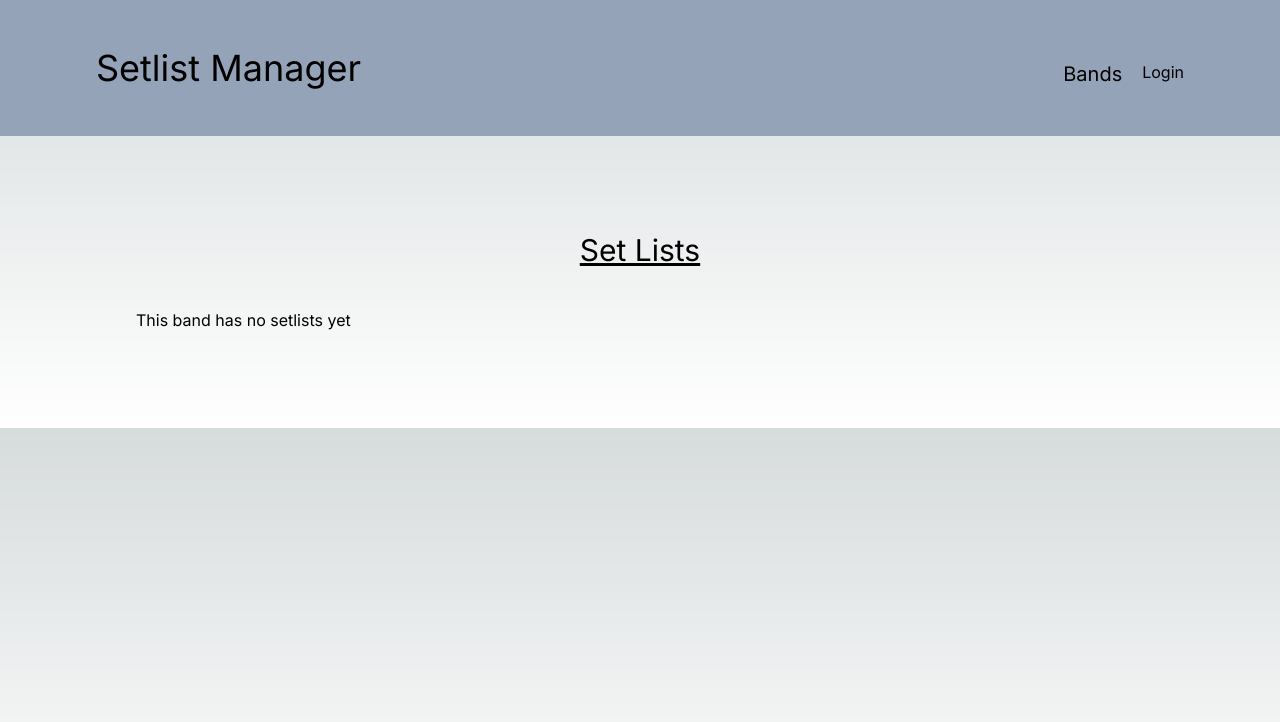
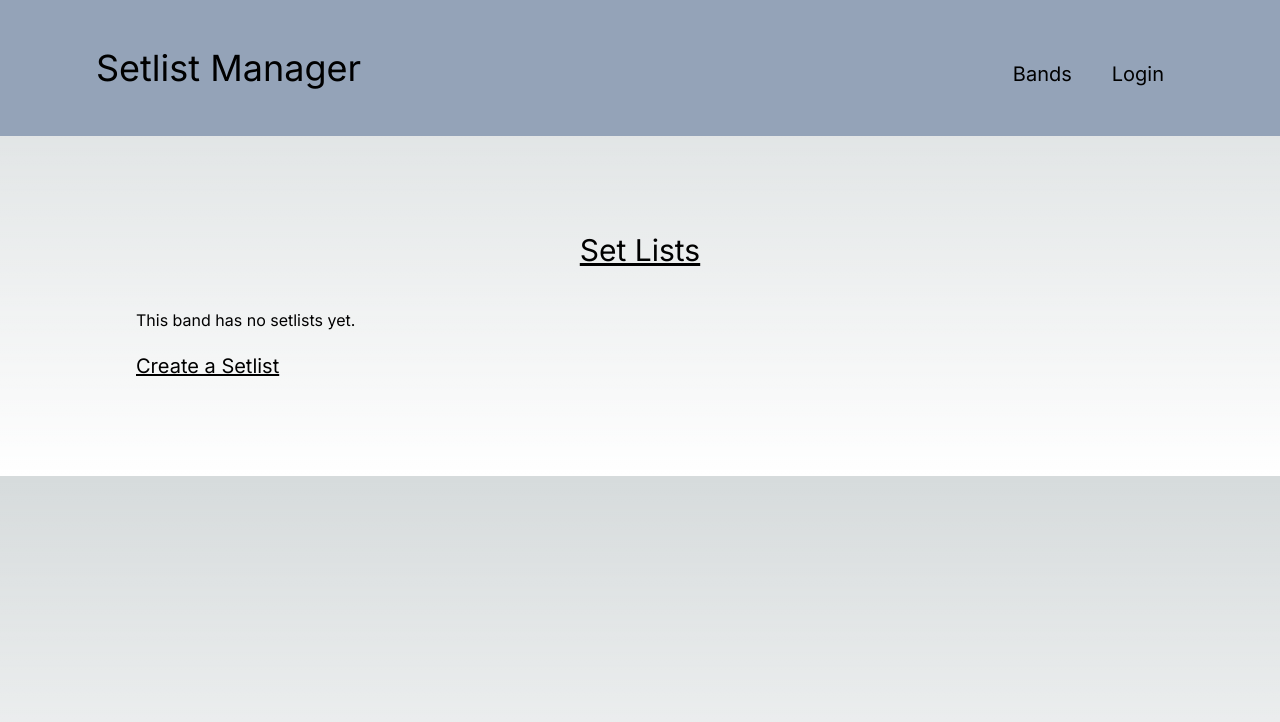
Before and after one commit to Aaron-Hoffman/setlist-manager, a Next.js app: page /bands/1/setlists in a window 1280 px wide. Shown: the top 722 px of the page. Built offline with nearby package versions, Linux system fonts and the light colour scheme; no server answers; the database is empty.

Commit message:
Styling and UI improvements

```diff
--- a/app/bands/[id]/setlist/[setId]/page.tsx
+++ b/app/bands/[id]/setlist/[setId]/page.tsx
@@ -1,7 +1,7 @@
 import SongList from "@/components/SongList";
-import AddSetListForm from "@/components/AddSetListForm";
 import prisma from "@/utils/db";
 import { PageProps } from "@/.next/types/app/page";
+import Link from "next/link";
 
 const SetlistPage = async (context: PageProps) => {
     const bandId = context.params.id;
@@ -39,7 +39,7 @@ const SetlistPage = async (context: PageProps) => {
 
     return (
         <main className="p-24">
-            <h2 className="text-3xl underline text-center mb-10">{band.name}</h2>
+            <h2 className="text-3xl underline text-center mb-10"><Link href={`/bands/${bandId}`}>{band?.name}</Link></h2>
             <div className="flex flex-row items-start">
                 <div className="flex flex-col items-start justify-around w-1/2">
                     <h3 className="text-center text-2xl pb-5">Repertoire</h3>
--- a/app/bands/[id]/setlist/page.tsx
+++ b/app/bands/[id]/setlist/page.tsx
@@ -1,6 +1,7 @@
 import SongList from "@/components/SongList";
 import AddSetListForm from "@/components/AddSetListForm";
 import prisma from "@/utils/db";
+import Link from "next/link";
 import { PageProps } from "@/.next/types/app/page";
 
 const SetlistPage = async (context: PageProps) => {
@@ -20,7 +21,7 @@ const SetlistPage = async (context: PageProps) => {
 
     return (
         <main className="p-24">
-            <h2 className="text-3xl underline text-center mb-10">{band?.name}</h2>
+            <h2 className="text-3xl underline text-center mb-10"><Link href={`/bands/${bandId}`}>{band?.name}</Link></h2>
             <div className="flex flex-row items-start">
                 <div className="flex flex-col items-start justify-around w-1/2">
                     <h3 className="text-center text-2xl pb-5">Repertoire</h3>
--- a/app/bands/[id]/setlists/page.tsx
+++ b/app/bands/[id]/setlists/page.tsx
@@ -1,5 +1,6 @@
 import { PageProps } from "@/.next/types/app/page";
 import SetListList from "@/components/SetListList";
+import Link from "next/link";
 import prisma from "@/utils/db";
 import { isEmpty } from "lodash";
 
@@ -21,9 +22,14 @@ const BandPage = async (context: PageProps) => {
   return (
     <main className="p-24">
         <div className="mx-10">
-            <h2 className="text-3xl underline text-center mb-10">{band?.name} Set Lists</h2>
+            <h2 className="text-3xl underline text-center mb-10"><Link href={`/bands/${bandId}`}>{band?.name}</Link> Set Lists</h2>
             {!isEmpty(setLists) && <SetListList bandId={bandId} setListList={setLists} />}
-            {isEmpty(setLists) && <p>This band has no setlists yet</p>}
+            {isEmpty(setLists) && (
+              <>
+                <p className="mb-5">This band has no setlists yet.</p>
+                <Link href={`/bands/${bandId}/setlist`} className="text-xl underline">Create a Setlist</Link>
+              </>
+            )}
         </div>
     </main>
   );
--- a/app/bands/page.tsx
+++ b/app/bands/page.tsx
@@ -17,12 +17,12 @@ const BandsPage = async () => {
     const bands = userWithBands.bands
 
     return (
-        <div className="mx-10">
-            <h2>Bands</h2>
+        <main className="p-24">
+            <h2 className="text-center text-5xl uppercase pb-12">Bands</h2>
             <AddBandForm user={user}/>
             {!isEmpty(bands) && <BandList bandList={bands} />}
             {isEmpty(bands) && <p>Add a band to get started.</p>}
-        </div>
+        </main>
     )
 }
 
--- a/components/LoginButton.tsx
+++ b/components/LoginButton.tsx
@@ -3,7 +3,7 @@ import { signIn } from "next-auth/react"
 
 const LoginButton = () => {
   return (
-    <button onClick={async () => await signIn('google')}>Login</button>
+    <button className="px-5 text-xl" onClick={async () => await signIn('google')}>Login</button>
   );
 }
 
```
